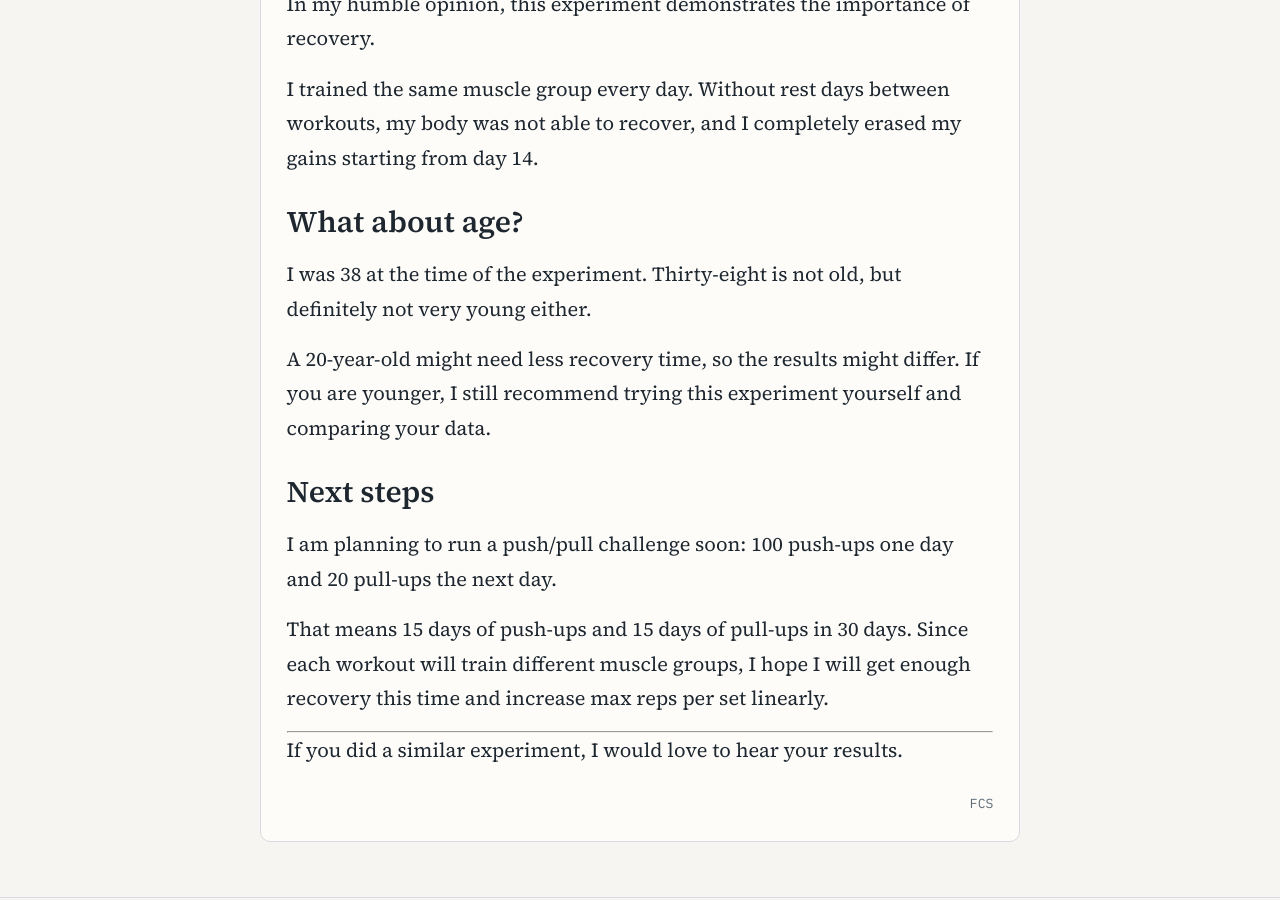
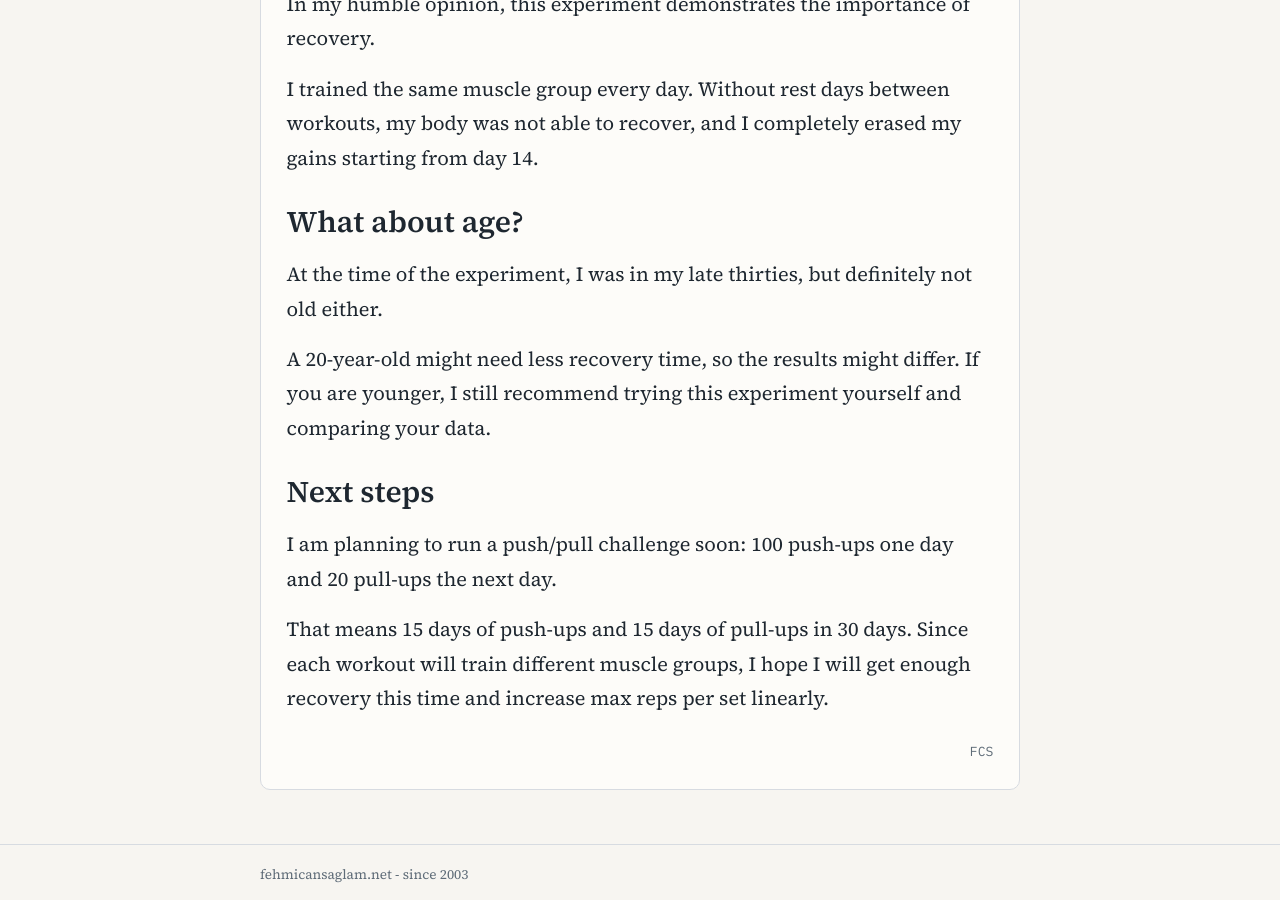
Before and after one commit to fehmicansaglam/fehmicansaglam.github.com, a Jekyll site: the page built from _posts/2022-01-19-100-push-ups-challenge-from-an-engineers-perspective.md, in a window 1280 px wide and 900 px high, scrolled down 3944 px. Built offline with Jekyll 4.4.1, drawn with Linux system fonts in a browser that asks for light colours.

Commit message:
rephrase age reference in push-ups post

```diff
--- a/_posts/2022-01-19-100-push-ups-challenge-from-an-engineers-perspective.md
+++ b/_posts/2022-01-19-100-push-ups-challenge-from-an-engineers-perspective.md
@@ -79,7 +79,7 @@ I trained the same muscle group every day. Without rest days between workouts, m
 
 ## What about age?
 
-I was 38 at the time of the experiment. Thirty-eight is not old, but definitely not very young either.
+At the time of the experiment, I was in my late thirties, but definitely not old either.
 
 A 20-year-old might need less recovery time, so the results might differ. If you are younger, I still recommend trying this experiment yourself and comparing your data.
 
@@ -88,7 +88,3 @@ A 20-year-old might need less recovery time, so the results might differ. If you
 I am planning to run a push/pull challenge soon: 100 push-ups one day and 20 pull-ups the next day.
 
 That means 15 days of push-ups and 15 days of pull-ups in 30 days. Since each workout will train different muscle groups, I hope I will get enough recovery this time and increase max reps per set linearly.
-
----
-
-If you did a similar experiment, I would love to hear your results.
```
